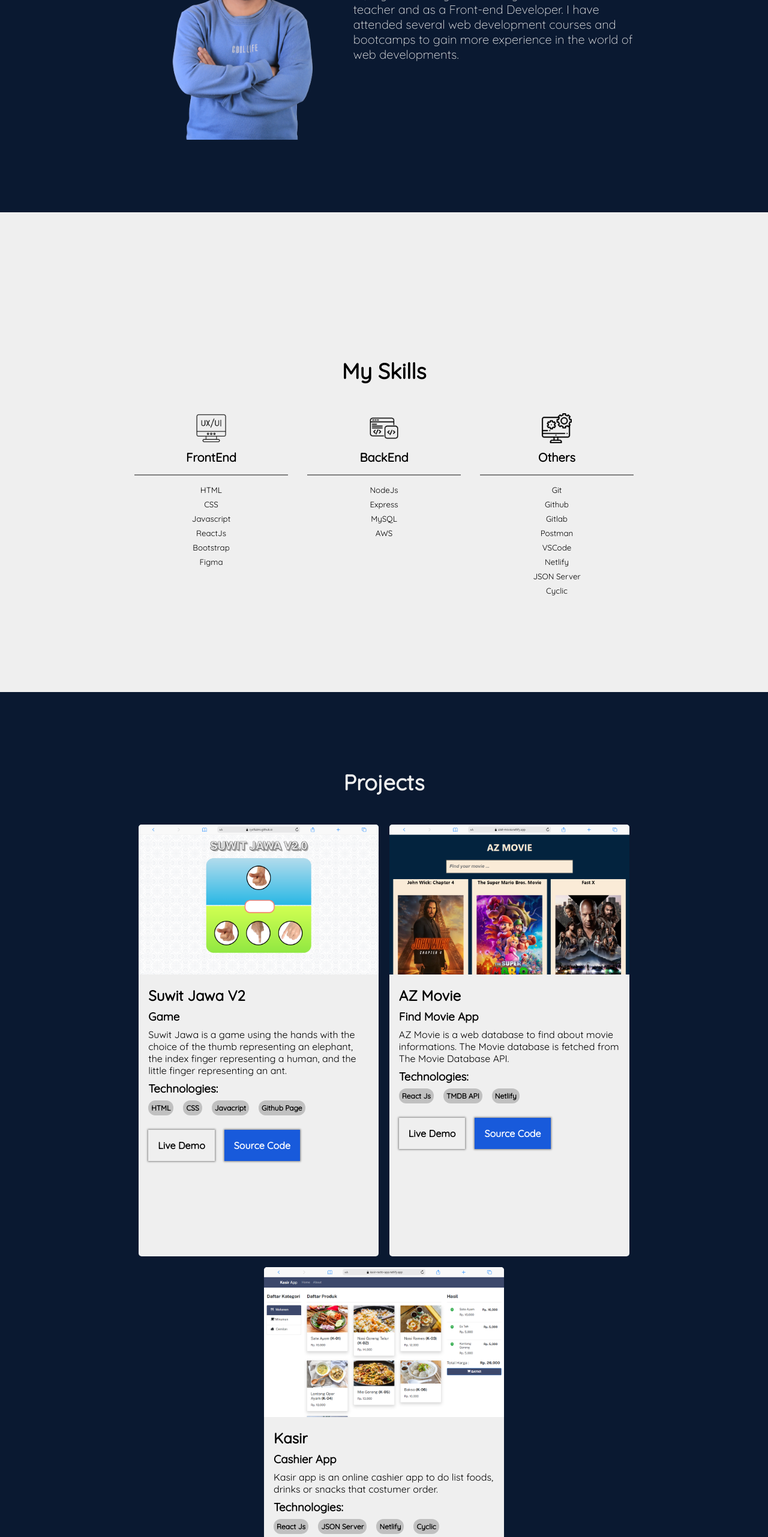
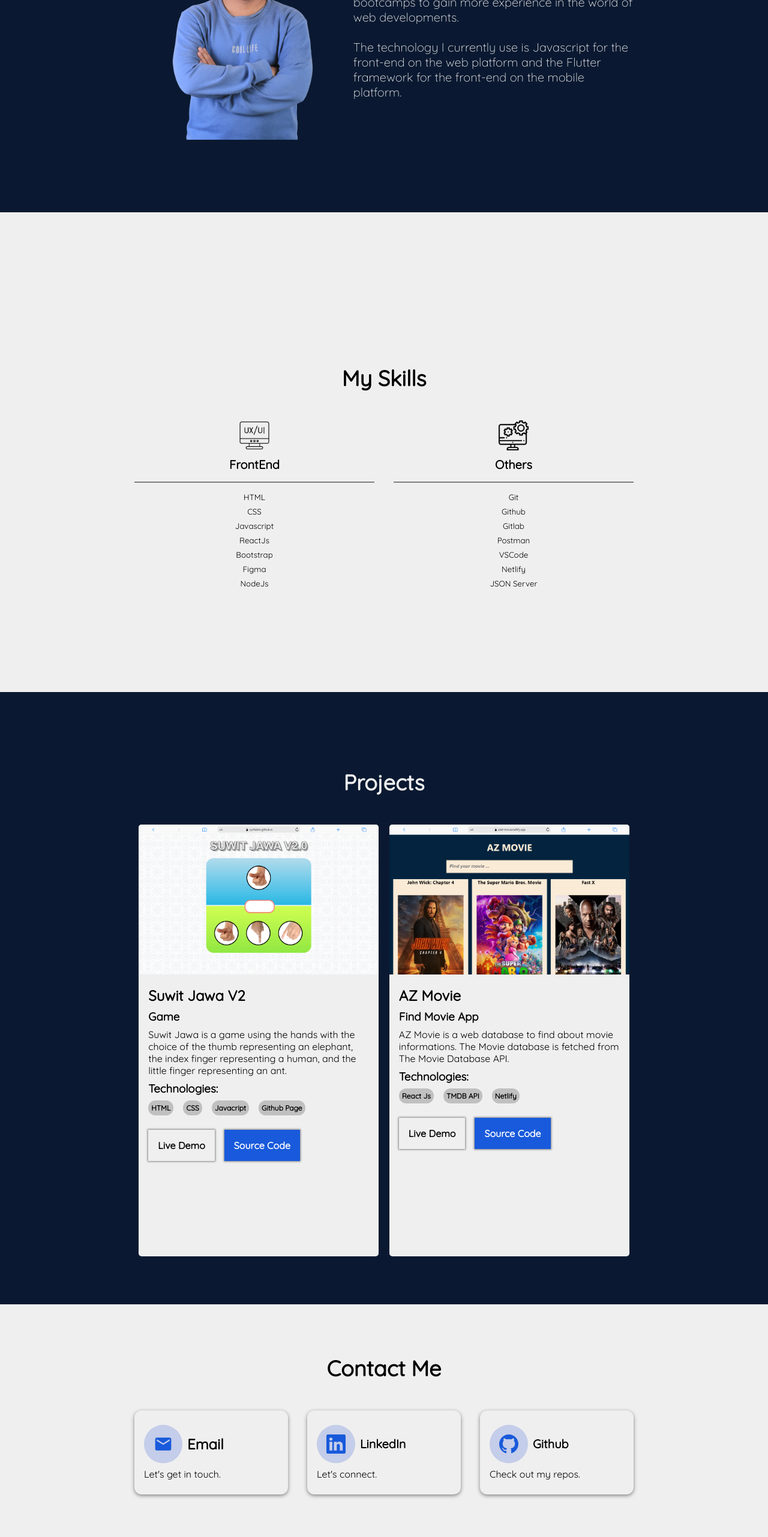
Before and after one commit to syofiazmi/My-Portfolio-1, a React (Create React App) app: page / in a window 1280 px wide. Shown: the part 1246-3809 px from the top of the page at 60% size. Built offline with nearby package versions, Linux system fonts and the light colour scheme.

Commit message:
update pada about, skill dan project

```diff
--- a/src/Components/About/AboutComponent.js
+++ b/src/Components/About/AboutComponent.js
@@ -12,7 +12,9 @@ const AboutComponent = () => {
                 <div className='about-detail flex'>
                     <img className='about-image' src={profileImage} alt='My Profile JPG'></img>
                     <div className='about-desc'>
-                        <p>Hi, my name is Syofi. Currently I am active as a teacher and as a Front-end Developer. I have attended several web development courses and bootcamps to gain more experience in the world of web developments.</p>
+                        <p>Hi, my name is Syofi. Currently I am active as a teacher and as a Front-end Developer. I have attended several web development courses and bootcamps to gain more experience in the world of web developments.</p> <br />
+
+                        <p>The technology I currently use is Javascript for the front-end on the web platform and the Flutter framework for the front-end on the mobile platform.</p>
                     </div>
                 </div>
             </div>
--- a/src/Components/Project/ProjectComponent.js
+++ b/src/Components/Project/ProjectComponent.js
@@ -78,7 +78,7 @@ const ProjectComponent = () => {
                         </div>
                     </div>
 
-                    <div className='project-card'>
+                    {/* <div className='project-card'>
                         <div className='project-image'>
                             <img className='img' src={prImageKasir} alt='Kasir App PNG' />
                         </div>
@@ -91,11 +91,11 @@ const ProjectComponent = () => {
                             </div>
                             <div className='card-desc'>
                                 <p>Kasir app is an online cashier app to do list foods, drinks or snacks that costumer order.</p>
-                            </div>
-                            {/* <div className='card-account'>
+                            </div> */}
+                    {/* <div className='card-account'>
                                 <p>loremipsum</p>
                             </div> */}
-                            <div className='card-tech'>
+                    {/* <div className='card-tech'>
                                 <h3 className='card-tech-title'>Technologies:</h3>
                                 <ul className='tech-list flex'>
                                     <li className='tech-item'>React Js</li>
@@ -103,13 +103,14 @@ const ProjectComponent = () => {
                                     <li className='tech-item'>Netlify</li>
                                     <li className='tech-item'>Cyclic</li>
                                 </ul>
-                            </div>
-                            <div className='card-button flex'>
+                            </div> */}
+                    {/* <div className='card-button flex'>
                                 <a className='button-item' href='https://kasir-cafe.netlify.app/' target='_blank' rel="noreferrer">Live Demo</a>
                                 <a className='button-item btn-code' href='https://github.com/syofiazmi/kasir-app-frontend' target='_blank' rel="noreferrer">Source Code</a>
-                            </div>
-                        </div>
-                    </div>
+                            </div> */}
+                    {/* </div>
+                    </div> */}
+
                 </div>
             </div>
         </section>
--- a/src/Components/Skill/SkillComponent.js
+++ b/src/Components/Skill/SkillComponent.js
@@ -27,10 +27,11 @@ const SkillComponent = () => {
                                 <li>ReactJs</li>
                                 <li>Bootstrap</li>
                                 <li>Figma</li>
+                                <li>NodeJs</li>
                             </ul>
                         </div>
                     </div>
-                    <div className='skill-group'>
+                    {/* <div className='skill-group'>
                         <div className='skill-image'>
                             <img src={BackendImg} alt='Backend PNG' />
                         </div>
@@ -45,7 +46,7 @@ const SkillComponent = () => {
                                 <li>AWS</li>
                             </ul>
                         </div>
-                    </div>
+                    </div> */}
                     <div className='skill-group'>
                         <div className='skill-image'>
                             <img src={ToolImg} alt='Tool PNG' />
@@ -62,7 +63,7 @@ const SkillComponent = () => {
                                 <li>VSCode</li>
                                 <li>Netlify</li>
                                 <li>JSON Server</li>
-                                <li>Cyclic</li>
+                                {/* <li>Cyclic</li> */}
                             </ul>
                         </div>
                     </div>
```
